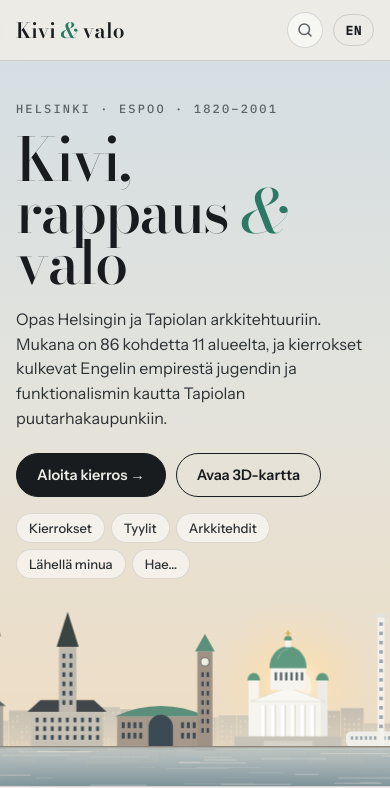
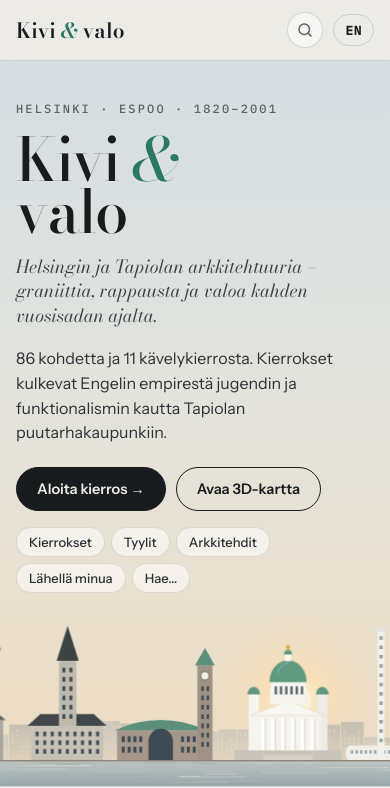
Before and after one commit to siNpez/kivi-ja-valo, a plain HTML site: page index.html in a window 390 px wide. Shown: the top 788 px of the page. Drawn offline with nearby package versions, Linux system fonts and the light colour scheme.

Commit message:
Otsikoksi Kivi & valo, arkkitehtiosion uusi otsikko
- Etusivun pääotsikko Kivi & valo ja alaotsikko
- Arkkitehtiosio: Arkkitehdit ja heidän tarinansa
- Lyhyempi esittelyteksti

Co-Authored-By: Claude Opus 5.5 <noreply@anthropic.com>
Claude-Session: https://claude.ai/code/session_01315BG1CPNYyCqsU1De5mwA

```diff
--- a/index.html
+++ b/index.html
@@ -131,6 +131,7 @@ nav.top .links a.on,nav.top .links a:hover{color:var(--ink);background:rgba(25,2
 .kicker{font-size:12px;text-transform:uppercase;letter-spacing:.18em;color:var(--muted);margin:0 0 18px}
 .hero h1{font-size:clamp(60px,10.5vw,148px);line-height:.86;letter-spacing:-.035em;margin:0;font-weight:500}
 .hero h1 em{font-style:italic;color:var(--patina);font-weight:400}
+.tagline{font-family:var(--f-display);font-style:italic;font-size:clamp(18px,2vw,24px);line-height:1.35;color:#3a4043;margin:18px 0 0;max-width:30ch}
 .lede{font-size:clamp(16px,1.5vw,19px);line-height:1.55;max-width:42ch;margin:0 0 22px;color:#2c3133}
 .cta{display:flex;flex-wrap:wrap;gap:10px}
 .skyline{display:block;width:100%;height:clamp(260px,34vw,440px);margin-top:-30px}
@@ -548,7 +549,8 @@ body.s-open{overflow:hidden}
       <div class="hero-text">
         <div>
           <p class="kicker mono" id="kicker">Helsinki · Espoo</p>
-          <h1 class="display" data-i18n="h1">Kivi,<br>rappaus <em>&amp;</em><br>valo</h1>
+          <h1 class="display" data-i18n="h1">Kivi <em>&amp;</em><br>valo</h1>
+          <p class="tagline" data-i18n="tagline">Helsingin ja Tapiolan arkkitehtuuria – graniittia, rappausta ja valoa kahden vuosisadan ajalta.</p>
         </div>
         <div>
           <p class="lede" id="lede"></p>
@@ -591,7 +593,7 @@ body.s-open{overflow:hidden}
 
     <section class="sec" id="sec-arch"><div class="wrap">
       <div class="sec-head">
-        <div><p class="eyebrow" data-i18n="ah_e">Arkkitehdit</p><h2 class="display" data-i18n="ah_h">Ihmiset kiven takana</h2></div>
+        <div><p class="eyebrow" data-i18n="ah_e">Rakennustaide</p><h2 class="display" data-i18n="ah_h">Arkkitehdit ja heidän tarinansa</h2></div>
         <p data-i18n="ah_p">Engelin empirestä Aallon ja Pietilöiden orgaaniseen modernismiin. Lue suunnittelijoiden tarinat ja katso, mitä kukin rakensi.</p>
       </div>
       <div class="archgrid hs2" id="archgrid"></div>
@@ -1469,7 +1471,7 @@ const EN_AREAS={
 };
 const UI={
   nav:["Päävalikko","Main menu"], guide:["Arkkitehtuuriopas","Architecture guide"], home:["Etusivu","Home"], sights:["Kohteet","Sights"], near:["Lähellä","Near me"], map3d:["3D-kartta","3D map"],
-  h1:["Kivi,<br>rappaus <em>&amp;</em><br>valo","Stone,<br>stucco <em>&amp;</em><br>light"],
+  h1:["Kivi <em>&amp;</em><br>valo","Stone <em>&amp;</em><br>light"], tagline:["Helsingin ja Tapiolan arkkitehtuuria – graniittia, rappausta ja valoa kahden vuosisadan ajalta.","The architecture of Helsinki and Tapiola – granite, stucco and light across two centuries."],
   start:["Aloita kierros →","Start a tour →"], openmap:["Avaa 3D-kartta","Open the 3D map"],
   sky:["Piirretty Helsingin siluetti: Huvilakadun talot, Kallion kirkko, Kansallismuseo, rautatieasema, Tuomiokirkko, Olympiastadionin torni ja Tapiolan tornit","Drawn Helsinki skyline: Huvilakatu houses, Kallio Church, National Museum, railway station, Cathedral, Olympic Stadium tower and Tapiola towers"],
   wf_h:["Kuuntele ja kävele","Listen and walk"],
@@ -1490,7 +1492,7 @@ const UI={
   hint:["Vedä kääntääksesi · nipistä tai rullaa zoomataksesi · napauta rakennusta.<br>Kohteet todellisessa mittakaavassa. Taustakorttelit ja puut ovat havainnollistavia.","Drag to rotate · pinch or scroll to zoom · tap a building.<br>Sights are at true scale. Background blocks and trees are illustrative."],
   q:["Hae nimellä, arkkitehdilla tai vuodella…","Search by name, architect or year…"], close:["Sulje","Close"],
   capdraw:["Julkisivupiirros todellisten värien, materiaalien ja muotojen mukaan – ei valokuva.","Facade drawing based on the real colours, materials and forms – not a photograph."],
-  archs:["Arkkitehdit","Architects"], search:["Hae","Search"], search_al:["Hae kohteita ja arkkitehteja","Search sights and architects"], q_tours:["Kierrokset","Tours"], q_styles:["Tyylit","Styles"], q_archs:["Arkkitehdit","Architects"], q_near:["Lähellä minua","Near me"], q_search:["Hae…","Search…"], ah_e:["Arkkitehdit","Architects"], ah_h:["Ihmiset kiven takana","The people behind the stone"], ah_p:["Engelin empirestä Aallon ja Pietilöiden orgaaniseen modernismiin. Lue suunnittelijoiden tarinat ja katso, mitä kukin rakensi.","From Engel’s Empire to the organic modernism of Aalto and the Pietiläs. Read the designers’ stories and see what each of them built."], ah_all:["Kaikki arkkitehdit ja muut suunnittelijat →","All architects and other designers →"],
+  archs:["Arkkitehdit","Architects"], search:["Hae","Search"], search_al:["Hae kohteita ja arkkitehteja","Search sights and architects"], q_tours:["Kierrokset","Tours"], q_styles:["Tyylit","Styles"], q_archs:["Arkkitehdit","Architects"], q_near:["Lähellä minua","Near me"], q_search:["Hae…","Search…"], ah_e:["Rakennustaide","Architecture"], ah_h:["Arkkitehdit ja heidän tarinansa","The architects and their stories"], ah_p:["Engelin empirestä Aallon ja Pietilöiden orgaaniseen modernismiin. Lue suunnittelijoiden tarinat ja katso, mitä kukin rakensi.","From Engel’s Empire to the organic modernism of Aalto and the Pietiläs. Read the designers’ stories and see what each of them built."], ah_all:["Kaikki arkkitehdit ja muut suunnittelijat →","All architects and other designers →"],
   arch:["Arkkitehti","Architect"], built:["Valmistunut","Completed"], addr:["Osoite","Address"]
 };
 function applyStatic(){
@@ -1661,7 +1663,7 @@ function skylineSVG(){
 function renderHome(){
   const yrs=ALL.map(e=>year(e.it)).filter(n=>!isNaN(n)); const y0=Math.min(...yrs), y1=Math.max(...yrs);
   document.getElementById('kicker').textContent=`Helsinki · Espoo · ${y0}–${y1}`;
-  document.getElementById('lede').textContent=T(`Opas Helsingin ja Tapiolan arkkitehtuuriin. Mukana on ${ALL.length} kohdetta ${AREAS.length} alueelta, ja kierrokset kulkevat Engelin empirestä jugendin ja funktionalismin kautta Tapiolan puutarhakaupunkiin.`,`A guide to the architecture of Helsinki and Tapiola: ${ALL.length} sights in ${AREAS.length} areas, with tours running from Engel's Empire through Art Nouveau and Functionalism to the garden city of Tapiola.`);
+  document.getElementById('lede').textContent=T(`${ALL.length} kohdetta ja ${AREAS.length} kävelykierrosta. Kierrokset kulkevat Engelin empirestä jugendin ja funktionalismin kautta Tapiolan puutarhakaupunkiin.`,`${ALL.length} sights and ${AREAS.length} walking tours, running from Engel's Empire through Art Nouveau and Functionalism to the garden city of Tapiola.`);
   document.getElementById('skyline').innerHTML=skylineSVG();
   document.getElementById('stats').innerHTML=`<div><b>${ALL.length}</b><span>${T('kohdetta','sights')}</span></div><div><b>${AREAS.length}</b><span>${T('kävelykierrosta','walking tours')}</span></div><div><b>${new Set(ALL.map(e=>e.it.ar.split(/[;,&]/)[0].trim())).size}</b><span>${T('arkkitehtia tai toimistoa','architects or firms')}</span></div><div><b>${y1-y0}</b><span>${T('vuotta','years')}, ${y0}–${y1}</span></div>`;
   // timeline
@@ -2100,7 +2102,7 @@ function renderArchList(){
   const others=otherDesigners();
   v.innerHTML=`<div class="wrap arch-head">
     <div class="crumbs"><a href="#koti">${T('Etusivu','Home')}</a><span class="sep">/</span><span>${T('Arkkitehdit','Architects')}</span></div>
-    <div class="area-title"><div><p class="eyebrow">${T('Ihmiset rakennusten takana','The people behind the buildings')}</p><h2 class="display">${T('Arkkitehdit','Architects')}</h2></div>
+    <div class="area-title"><div><p class="eyebrow">${T('Tarinat ja teokset','Stories and works')}</p><h2 class="display">${T('Arkkitehdit','Architects')}</h2></div>
     <div><p>${T('Engelistä Aaltoon ja Pietilöihin: tarinat suunnittelijoista, heidän työtovereistaan ja siitä, miten yksi ura voi kulkea tyylistä toiseen. Napauta nimeä, niin näet arkkitehdin kohteet.','From Engel to Aalto and the Pietiläs: stories of the designers, their collaborators and how one career can move from style to style. Tap a name to see the architect’s sights.')}</p></div></div></div>
     <div class="wrap"><div class="archgrid big">${list.map(archTile).join('')}</div>
     <h3 class="arch-sub">${T('Muut suunnittelijat','Other designers')}</h3>
--- a/sw.js
+++ b/sw.js
@@ -1,5 +1,5 @@
 /* Kivi & valo – offline-tuki */
-const VERSION = 'kv-2026-11-23b';
+const VERSION = 'kv-2026-11-23c';
 const CORE = 'kv-core-' + VERSION;
 const IMG = 'kv-img-v1';          // kuvat säilyvät versiopäivitysten yli
 const EXT = 'kv-ext-v1';          // kirjastot ja fontit
```
